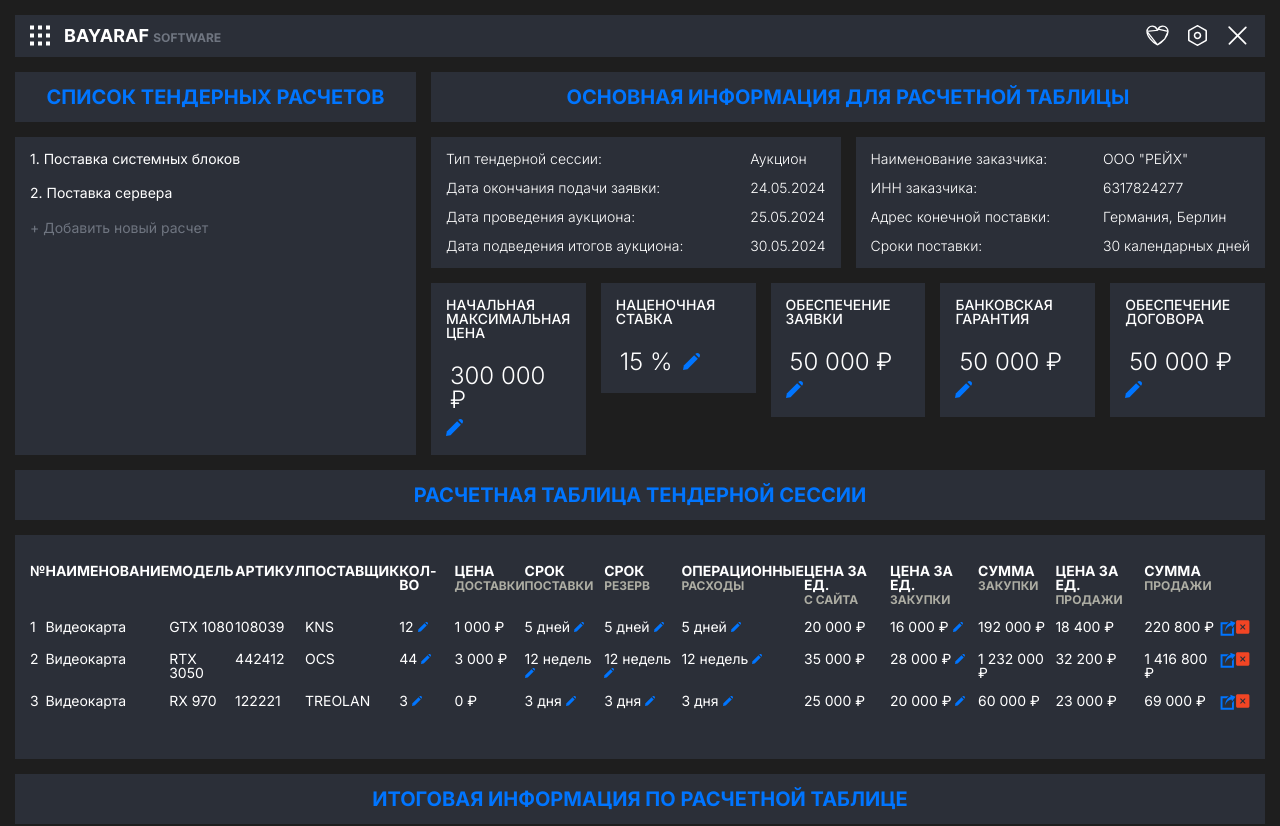
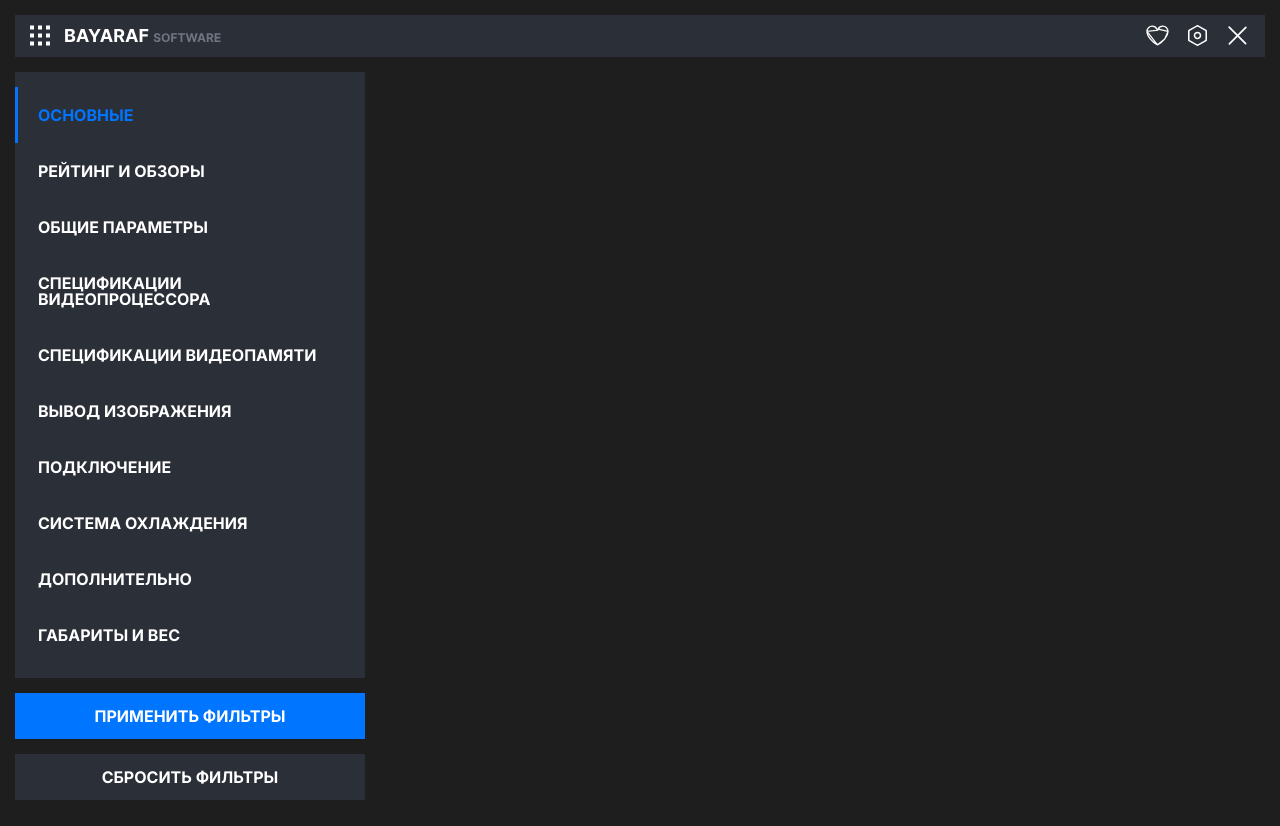
Before and after one commit to oliceglad/bayaraf-front, a React (Vite) app: page /filters in a window 1280 px wide. Before the commit this address led to /main. Shown: the top 826 px of the page. Built offline with nearby package versions, Linux system fonts and the light colour scheme.

Commit message:
changed filters page

```diff
--- a/src/App.jsx
+++ b/src/App.jsx
@@ -3,6 +3,7 @@ import "./App.scss";
 import { Header } from "./components/Header/Header";
 import { MainPage } from "./pages/MainPage";
 import { ItemsPage } from "./pages/ItemsPage";
+import { FilterPage } from "./pages/FilterPage";
 
 function App() {
   return (
@@ -12,6 +13,7 @@ function App() {
         <Routes>
           <Route path="/main" Component={MainPage} />
           <Route path="/items" Component={ItemsPage} />
+          <Route path="/filters" Component={FilterPage} />
           <Route path="*" element={<Navigate to="/main" />} />
         </Routes>
       </BrowserRouter>
--- a/src/App.scss
+++ b/src/App.scss
@@ -36,3 +36,9 @@
     }
   }
 }
+
+
+.filter {
+  margin: 0 auto;
+  width: 1280px;
+}
--- /dev/null
+++ b/src/components/Navigate/Navigate.module.scss
@@ -0,0 +1,28 @@
+@import '../../utils/varialables.scss';
+
+.navigate {
+    display: block;
+    max-width: 350px;
+    color: white;
+    margin-top: 15px;
+    padding: 15px 15px 15px 0px;
+    background-color: $c-color-dark;
+
+    &__list {
+        &__item {
+            a {
+                display: block;
+                padding: 20px;
+                font-size: 16px;
+                text-transform: uppercase;
+                font-weight: bold;
+                border-left: 3px solid transparent;
+            }
+        }
+    }
+}
+
+.active {
+    border-left: 3px solid $accent !important;
+    color: $accent;
+}
--- /dev/null
+++ b/src/components/Navigate/NavigateButton.jsx
@@ -0,0 +1,41 @@
+import { useState } from "react";
+import s from "./Navigate.module.scss";
+
+export const NavigateButton = () => {
+  const [activeIndex, setActiveIndex] = useState(0);
+
+  const handleClick = (index) => {
+    setActiveIndex(index);
+  };
+
+  const navItems = [
+    "Основные",
+    "Рейтинг и обзоры",
+    "Общие параметры",
+    "Спецификации Видеопроцессора",
+    "Спецификации видеопамяти",
+    "Вывод изображения",
+    "Подключение",
+    "Система охлаждения",
+    "Дополнительно",
+    "Габариты и вес",
+  ];
+
+  return (
+    <nav className={s.navigate}>
+      <ul className={s.navigate__list}>
+        {navItems.map((item, index) => (
+          <li key={index} className={s.navigate__list__item}>
+            <a
+              href="#"
+              className={index === activeIndex ? s.active : ""}
+              onClick={() => handleClick(index)}
+            >
+              {item}
+            </a>
+          </li>
+        ))}
+      </ul>
+    </nav>
+  );
+};
--- a/src/components/UI/Button/Button.jsx
+++ b/src/components/UI/Button/Button.jsx
@@ -1,8 +1,8 @@
 import s from './Button.module.scss'
 
-export const Button = ({children}) => {
+export const Button = ({children, style={}}) => {
   return (
-    <a href="#" className={s.Button}>
+    <a href="#" className={s.Button} style={{...style}}>
       {children}
     </a>
   );
--- a/src/components/UI/Button/Button.module.scss
+++ b/src/components/UI/Button/Button.module.scss
@@ -2,8 +2,10 @@
 
 
 .Button {
-    display: inline-block;
+    display: block;
     padding: 15px 35px;
+    text-align: center;
+    color: white;
     background-color: $accent;
     text-transform: uppercase;
     font-size: 16px;
--- a/src/pages/FilterPage.jsx
+++ b/src/pages/FilterPage.jsx
@@ -1,7 +1,25 @@
+import { NavigateButton } from "../components/Navigate/NavigateButton";
+import { Button } from "../components/UI/Button/Button";
+
 export const FilterPage = () => {
   return (
-    <main className="items">
-      <section></section>
+    <main className="filter">
+      <section>
+        <div className="filter__left">
+          <NavigateButton />
+          <Button
+            style={{ marginRight: 0, maxWidth: "350px", marginTop: "15px" }}
+          >
+            Применить фильтры
+          </Button>
+          <Button
+            style={{ marginRight: 0, maxWidth: "350px", marginTop: "15px", backgroundColor: "#2B2F38"}}
+          >
+            Сбросить фильтры
+          </Button>
+        </div>
+        <div className="filter__right"></div>
+      </section>
     </main>
   );
 };
```
